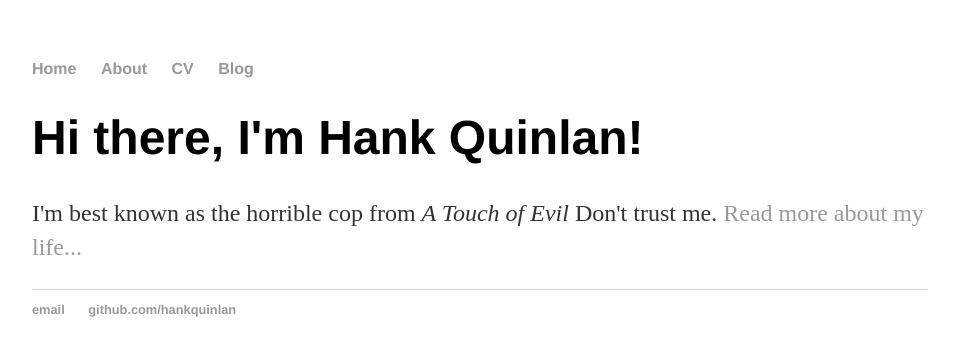
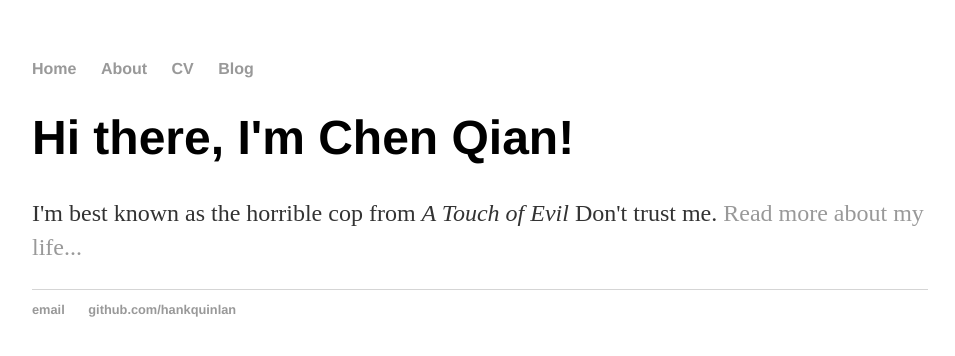
Before and after one commit to lovel520/lovel520.github.io, a Jekyll site: the page built from index.html, in a window 1280 px wide. Shown: the top 356 px of the page, without its empty margins (160-1115 px from the left). Built offline with Jekyll 4.4.1, drawn with Linux system fonts in a browser that asks for light colours.

Commit message:
Update index.html
Put layouts into use

```diff
--- a/index.html
+++ b/index.html
@@ -1,30 +1,8 @@
-<!DOCTYPE html>
-<html>
-	<head>
-		<title>Hank Quinlan, Horrible Cop</title>
-		<!-- link to main stylesheet -->
-		<link rel="stylesheet" type="text/css" href="/css/main.css">
-	</head>
-	<body>
-		<nav>
-    		<ul>
-        		<li><a href="/">Home</a></li>
-	        	<li><a href="/about">About</a></li>
-        		<li><a href="/cv">CV</a></li>
-        		<li><a href="/blog">Blog</a></li>
-    		</ul>
-		</nav>
-		<div class="container">
-    		<div class="blurb">
-        		<h1>Hi there, I'm Hank Quinlan!</h1>
-				<p>I'm best known as the horrible cop from <em>A Touch of Evil</em> Don't trust me. <a href="/about">Read more about my life...</a></p>
-    		</div><!-- /.blurb -->
-		</div><!-- /.container -->
-		<footer>
-    		<ul>
-        		<li><a href="mailto:hankquinlanhub@gmail.com">email</a></li>
-        		<li><a href="https://github.com/hankquinlan">github.com/hankquinlan</a></li>
-			</ul>
-		</footer>
-	</body>
-</html>
+---
+layout: default
+title: Chen Qian, Beijing
+---
+<div class="blurb">
+	<h1>Hi there, I'm Chen Qian!</h1>
+	<p>I'm best known as the horrible cop from <em>A Touch of Evil</em> Don't trust me. <a href="/about">Read more about my life...</a></p>
+</div><!-- /.blurb -->
```
